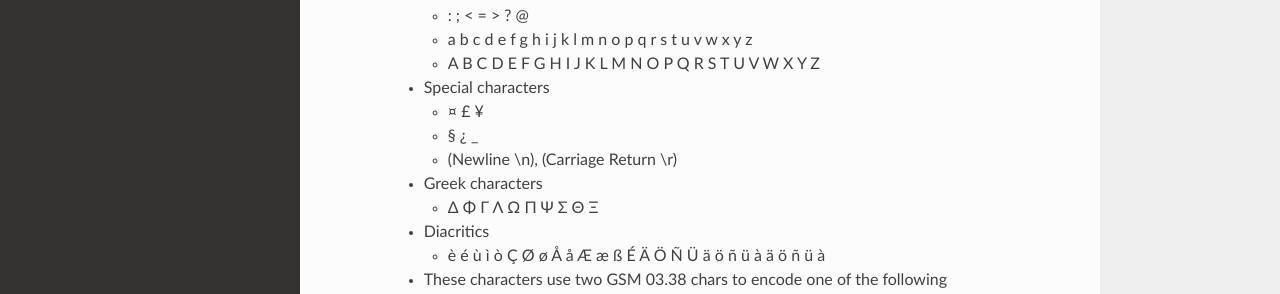
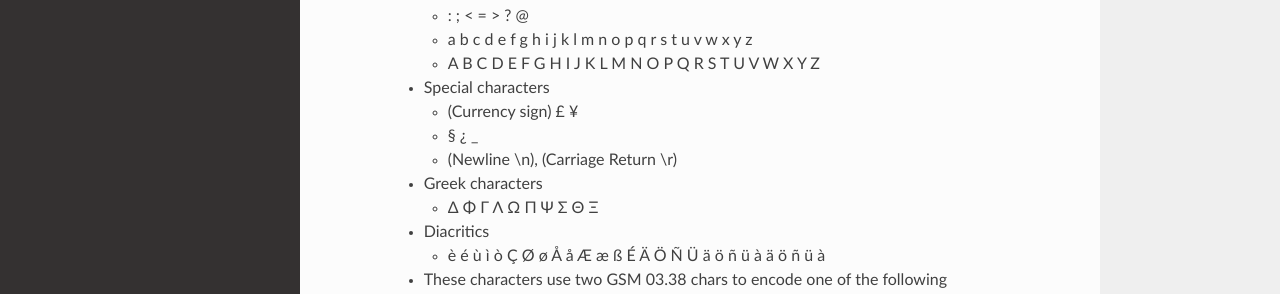
Before and after one commit to onlinecity/gatewayapi-docs, a Sphinx documentation site: the page built from docs/glossary.rst, in a window 1280 px wide and 900 px high, scrolled down 661 px. Shown: the part 347-641 px from the top of the window. Built offline with Sphinx 7.4.7 and the Read the Docs theme 2.0.0, drawn with Linux system fonts in a browser that asks for light colours.

Commit message:
Latex has issues with ¤, for now just describe it

```diff
--- a/docs/glossary.rst
+++ b/docs/glossary.rst
@@ -49,7 +49,7 @@ explained here.
 
        * Special characters
 
-         * ¤ £ ¥
+         * (Currency sign) £ ¥
          * § ¿ _
          * (Newline \\n), (Carriage Return \\r)
 
```
